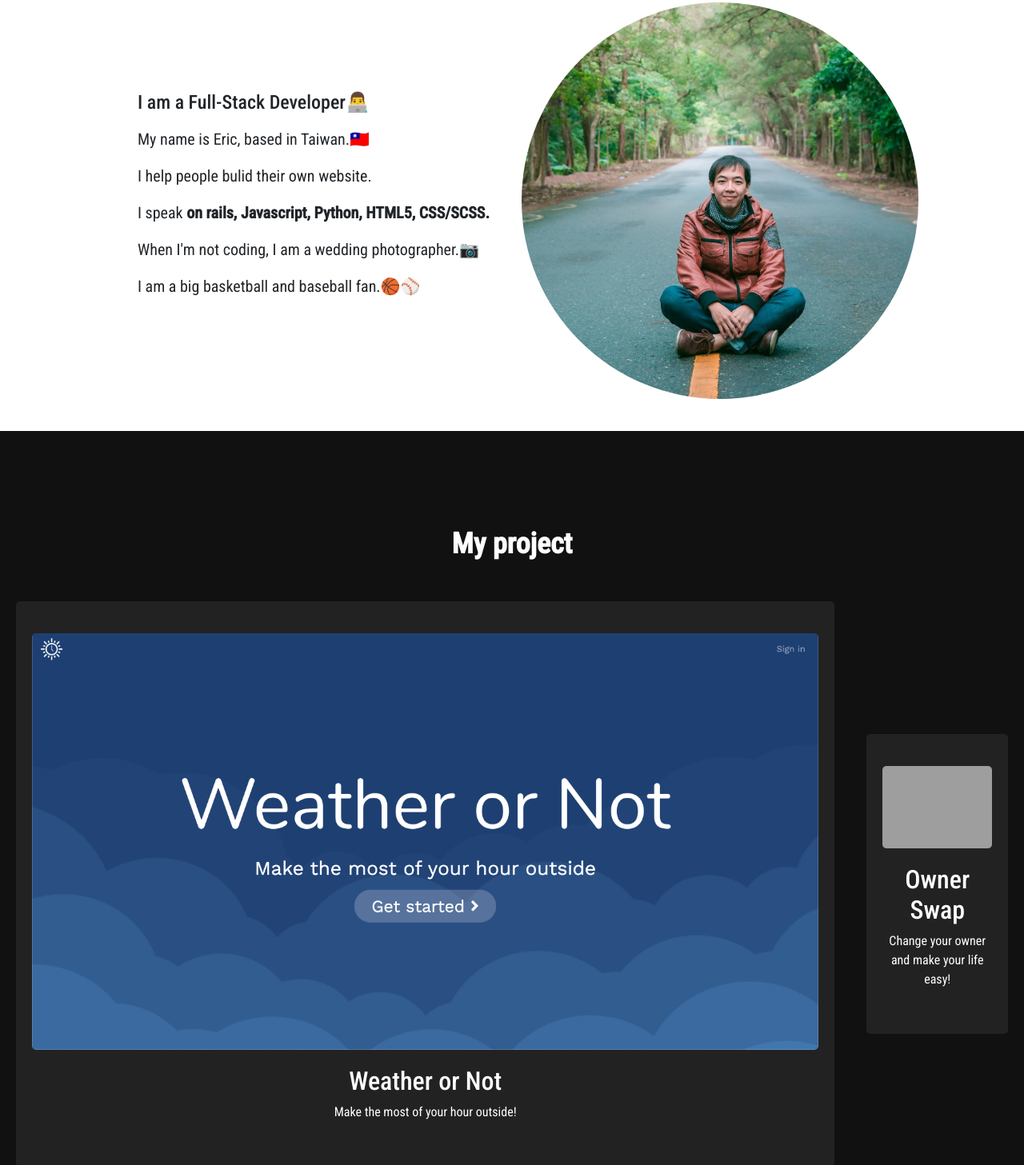
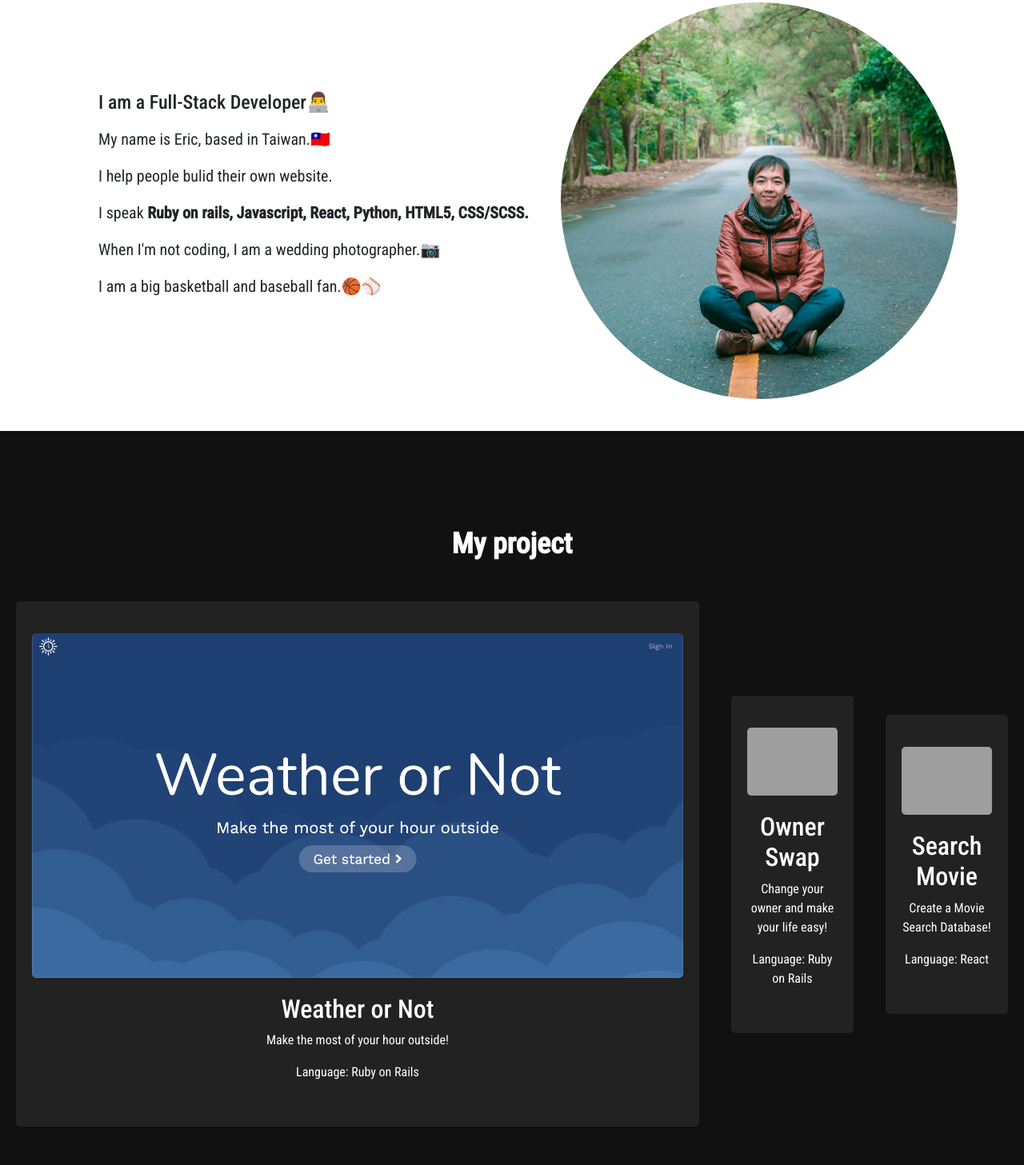
Before and after one commit to Ericchen0108/portfolio, a plain HTML site: page index.html in a window 1280 px wide. Shown: the part 990-2447 px from the top of the page at 80% size. Drawn offline with nearby package versions, Linux system fonts and the light colour scheme; grey boxes are pictures that could not be loaded.

Commit message:
add react project

```diff
--- a/index.html
+++ b/index.html
@@ -36,7 +36,7 @@
         <h3>I am a Full-Stack Developer👨‍💻</h3>
         <p>My name is Eric, based in Taiwan.🇹🇼</p>
         <p>I help people bulid their own website. </p>
-        <p>I speak <strong>on rails, Javascript, Python, HTML5, CSS/SCSS.</strong></p>
+        <p>I speak <strong> Ruby on rails, Javascript, React, Python, HTML5, CSS/SCSS.</strong></p>
         <p>When I'm not coding,  I am a wedding photographer.📷</p>
         <p>I am a big basketball and baseball fan.🏀⚾</p>
       </div>
@@ -56,6 +56,7 @@
         </a>
         <h2>Weather or Not</h2>
         <p>Make the most of your hour outside!</p>
+        <p>Language: Ruby on Rails</p>
       </div>
       <div class="projectBx">
         <a href="https://ownerswap.herokuapp.com/" target="_blank">
@@ -63,6 +64,15 @@
         </a>
         <h2>Owner Swap</h2>
         <p>Change your owner and make your life easy!</p>
+        <p>Language: Ruby on Rails</p>
+      </div>
+      <div class="projectBx">
+        <a href="https://ericchen0108.github.io/movie" target="_blank">
+          <img src="movie.png" alt="#" class="img">
+        </a>
+        <h2>Search Movie</h2>
+        <p>Create a Movie Search Database!</p>
+        <p>Language: React</p>
       </div>
     </div>
   </section>
```
Also changed, not shown: 1 other file.
